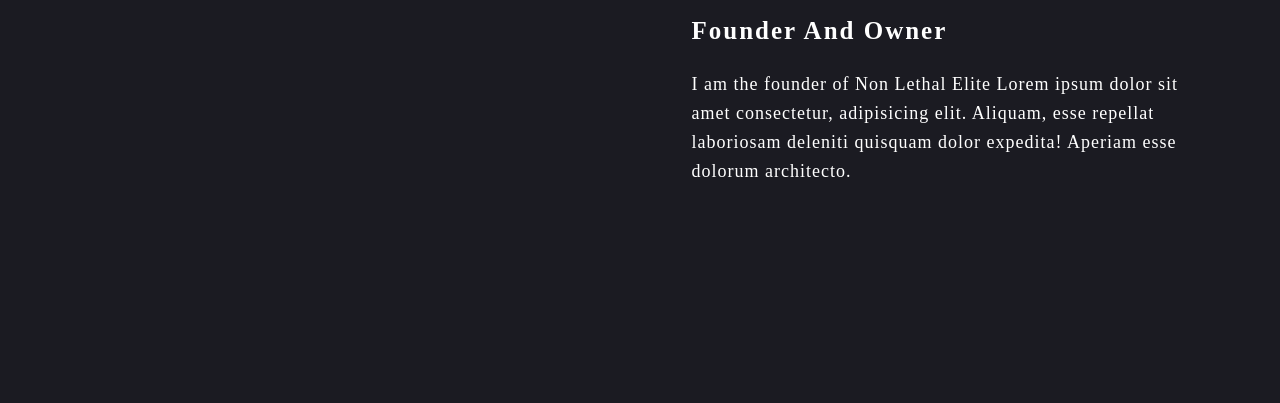
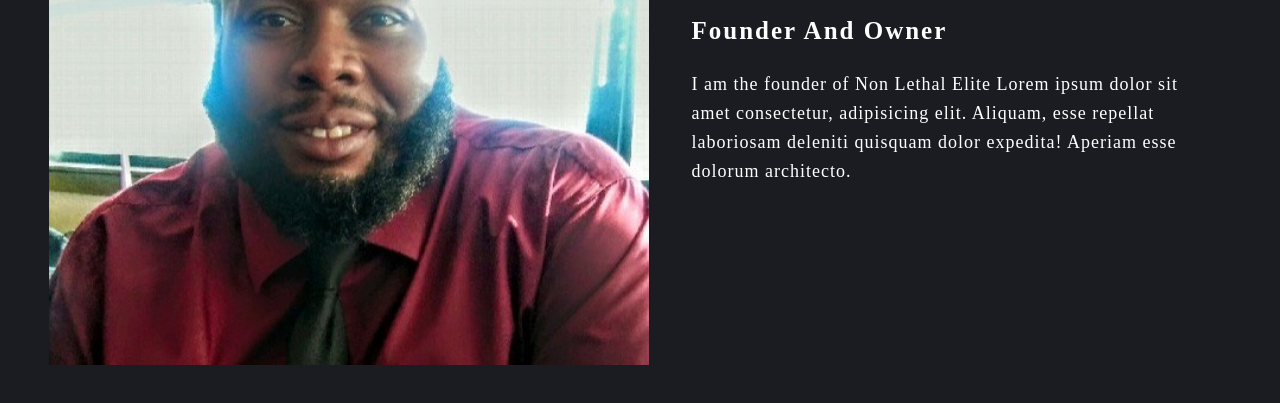
Before and after one commit to KewaunC/NLE-Final, a plain HTML site: page aboutMe.html in a window 1280 px wide. Shown: the part 335-738 px from the top of the page. Drawn offline with Linux system fonts and the light colour scheme; the site is published under a folder, as on GitHub Pages, so addresses that start at the root find nothing.

Commit message:
formatting

```diff
--- a/aboutMe.html
+++ b/aboutMe.html
@@ -11,7 +11,7 @@
 
 <section class="about">
     <div class="content">
-        <img src="/img/AdrianMajor.jpeg" alt="">
+        <img src="img/AdrianMajor.jpeg" alt="">
         <div class="text">
             <h1>Adrian Major</h1>
             <h5>Founder and Owner</h5>
```
